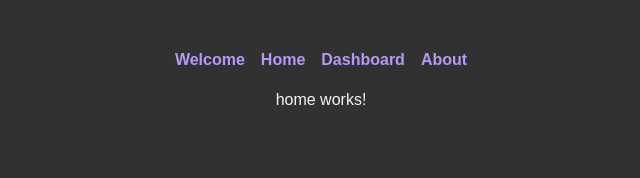
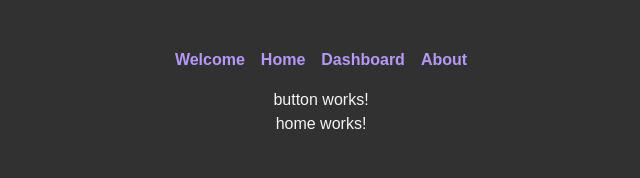
Before and after one commit to vuthaphai/ng-v16-new-features, an Angular app: page /home in a window 1280 px wide. Shown: the top 178 px of the page, without its empty margins (319-959 px from the left). Built offline with nearby package versions, Linux system fonts and the light colour scheme.

Commit message:
finish: require input

```diff
--- a/src/app/home/home.component.html
+++ b/src/app/home/home.component.html
@@ -1 +1,2 @@
+<app-button text="Save" icon="icon-save"></app-button>
 <p>home works!</p>
--- a/src/app/home/home.component.ts
+++ b/src/app/home/home.component.ts
@@ -1,9 +1,11 @@
 import { Component } from '@angular/core';
+import { ButtonComponent } from '../shared/controls/button/button.component';
 
 @Component({
   standalone: true,
   selector: 'app-home',
   templateUrl: './home.component.html',
   styleUrls: ['./home.component.scss'],
+  imports: [ButtonComponent],
 })
 export class HomeComponent {}
--- /dev/null
+++ b/src/app/shared/controls/button/button.component.html
@@ -0,0 +1 @@
+<p>button works!</p>
```
Also changed, not shown: src/app/shared/controls/button/button.component.ts (added, +12 -0 lines), src/app/shared/controls/button/button.component.scss (added), 1 other file (tests, documents, lock files or other folders).
